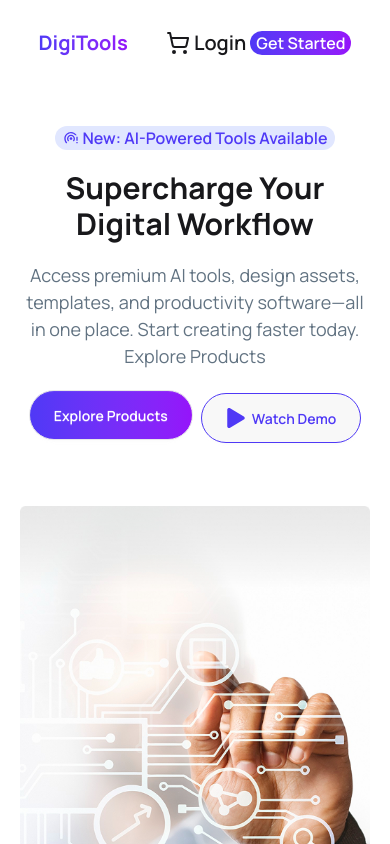
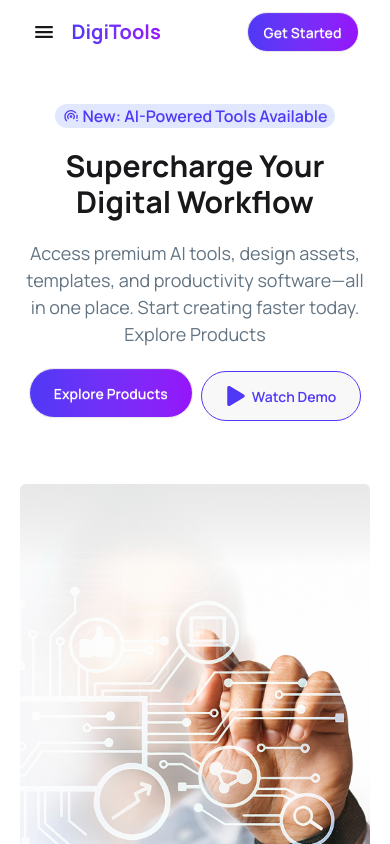
Before and after one commit to kayesmahmud30/PH-Web-13-Assignment-06, a React (Vite) app: page / in a window 390 px wide. Shown: the top 844 px of the page. Built offline with nearby package versions, Linux system fonts and the light colour scheme.

Commit message:
Added all the requirements

```diff
--- a/public/productsData.json
+++ b/public/productsData.json
@@ -12,7 +12,7 @@
       "50+ writing templates",
       "Grammar checker"
     ],
-    "icon": "https://i.ibb.co.com/s9cBMBH7/3.png"
+    "icon": "https://i.ibb.co.com/sdDgzQhQ/writting-pro.png"
   },
   {
     "id": 2,
@@ -34,7 +34,7 @@
     "tag": "New",
     "tagType": "new",
     "features": ["10M+ assets", "Commercial use", "No attribution"],
-    "icon": "https://i.ibb.co.com/sdDgzQhQ/writting-pro.png"
+    "icon": "https://i.ibb.co.com/s9cBMBH7/3.png"
   },
   {
     "id": 4,
@@ -45,7 +45,7 @@
     "tag": "Popular",
     "tagType": "popular",
     "features": ["50+ automations", "API access", "Custom workflows"],
-    "icon": "https://i.ibb.co.com/Z1tzhtNf/6.png"
+    "icon": "https://i.ibb.co.com/rRsrhqPZ/4.png"
   },
   {
     "id": 5,
@@ -67,6 +67,6 @@
     "tag": "Best Seller",
     "tagType": "best-seller",
     "features": ["5000+ assets", "Scheduler included", "Analytics dashboard"],
-    "icon": "https://i.ibb.co.com/rRsrhqPZ/4.png"
+    "icon": "https://i.ibb.co.com/Z1tzhtNf/6.png"
   }
 ]
--- a/src/App.css
+++ b/src/App.css
@@ -36,3 +36,11 @@ body {
   background: linear-gradient(to right, #4f39f6, #9514fa);
   color: white;
 }
+
+.mini-text li {
+  font-size: 15px;
+  color: #ecedff;
+  border-bottom: 2px solid #00e1ffb3;
+  text-shadow: 0px 0px 4px #0400ff;
+  padding-bottom: 3px;
+}
--- a/src/components/NavBar/NavBar.jsx
+++ b/src/components/NavBar/NavBar.jsx
@@ -1,12 +1,57 @@
-import React from "react";
+import React, { useState } from "react";
+import { IoClose, IoMenu } from "react-icons/io5";
 import { LuShoppingCart } from "react-icons/lu";
 
 const NavBar = () => {
+  const [menuStatus, setMenuStatus] = useState(true);
+
+  const menuHandler = (currentStatus) => {
+    setMenuStatus(currentStatus);
+  };
+
   return (
-    <nav className="common-w flex justify-around items-center mx-auto py-7">
-      <h1 className="text-xl md:text-3xl font-bold bg-linear-to-r to-[#9514FA] from-[#4F39F6] bg-clip-text text-transparent">
-        DigiTools
-      </h1>
+    <nav className="common-w flex md:justify-around justify-between items-center mx-auto md:py-7 p-3 relative">
+      <div className="flex items-center">
+        <div
+          onClick={() => {
+            menuHandler(!menuStatus);
+          }}
+          className="mr-4 text-2xl md:hidden"
+        >
+          {menuStatus ? <IoMenu /> : <IoClose />}
+        </div>
+
+        <ul
+          className={`mini-text md:hidden inline bg-[#2020b259] border border-blue-500 p-5 rounded-md absolute ${menuStatus ? "-left-70" : "left-0"} top-17 duration-500 `}
+        >
+          <li className="text-[20px] font-semibold">
+            <a href="#">Products</a>
+          </li>
+          <li className="text-[20px] font-semibold">
+            <a href="#">Features</a>
+          </li>
+          <li className="text-[20px] font-semibold">
+            <a href="#">Pricing</a>
+          </li>
+          <li className="text-[20px] font-semibold">
+            <a href="#">Testimonials</a>
+          </li>
+          <li className="text-[20px] font-semibold">
+            <a href="#">FAQ</a>
+          </li>
+          <li className="text-[20px] font-semibold">
+            <a href="#">Login</a>
+          </li>
+          <li className="text-[20px] font-semibold">
+            <a href="#">Cart</a>
+          </li>
+        </ul>
+
+        <h1 className="text-xl md:text-3xl font-bold bg-linear-to-r to-[#9514FA] from-[#4F39F6] bg-clip-text text-transparent">
+          DigiTools
+        </h1>
+      </div>
+
       <ul className="hidden md:flex gap-8">
         <li className="text-[20px] font-semibold">
           <a href="#">Products</a>
@@ -25,14 +70,14 @@ const NavBar = () => {
         </li>
       </ul>
 
-      <div className="flex justify-center items-center md:gap-6">
-        <button className="text-2xl md:text-3xl">
+      <div className="flex justify-center items-center md:gap-6 gap-1">
+        <button className=" hidden md:inline text-2xl md:text-3xl">
           <LuShoppingCart />
         </button>
-        <button className="text-[20px] mx-1 md:mx-auto font-semibold">
+        <button className="md:inline hidden text-[20px] mx-1 md:mx-auto font-semibold">
           Login
         </button>
-        <button className="md:btn bg-linear-to-r to-[#9514FA] from-[#4F39F6] rounded-full md:p-6 px-1.5 text-white font-semibold">
+        <button className="btn bg-linear-to-r to-[#9514FA] from-[#4F39F6] rounded-full text-white font-semibold ">
           Get Started
         </button>
       </div>
--- a/src/components/ToolsDisplay/ToolsDisplay.jsx
+++ b/src/components/ToolsDisplay/ToolsDisplay.jsx
@@ -79,7 +79,11 @@ const ToolsDisplay = ({ productsDataPromise }) => {
 
             <button
               onClick={() => {
-                toast.warn("All cart product is proceed");
+                toast.warn(
+                  addedToCart.length
+                    ? "All cart product is proceed"
+                    : "There is no cart added",
+                );
                 setAddedToCart([]);
               }}
               className="btn bg-linear-to-r to-[#9514FA] from-[#4F39F6] rounded-full w-full font-bold text-white py-6 mt-10"
```
